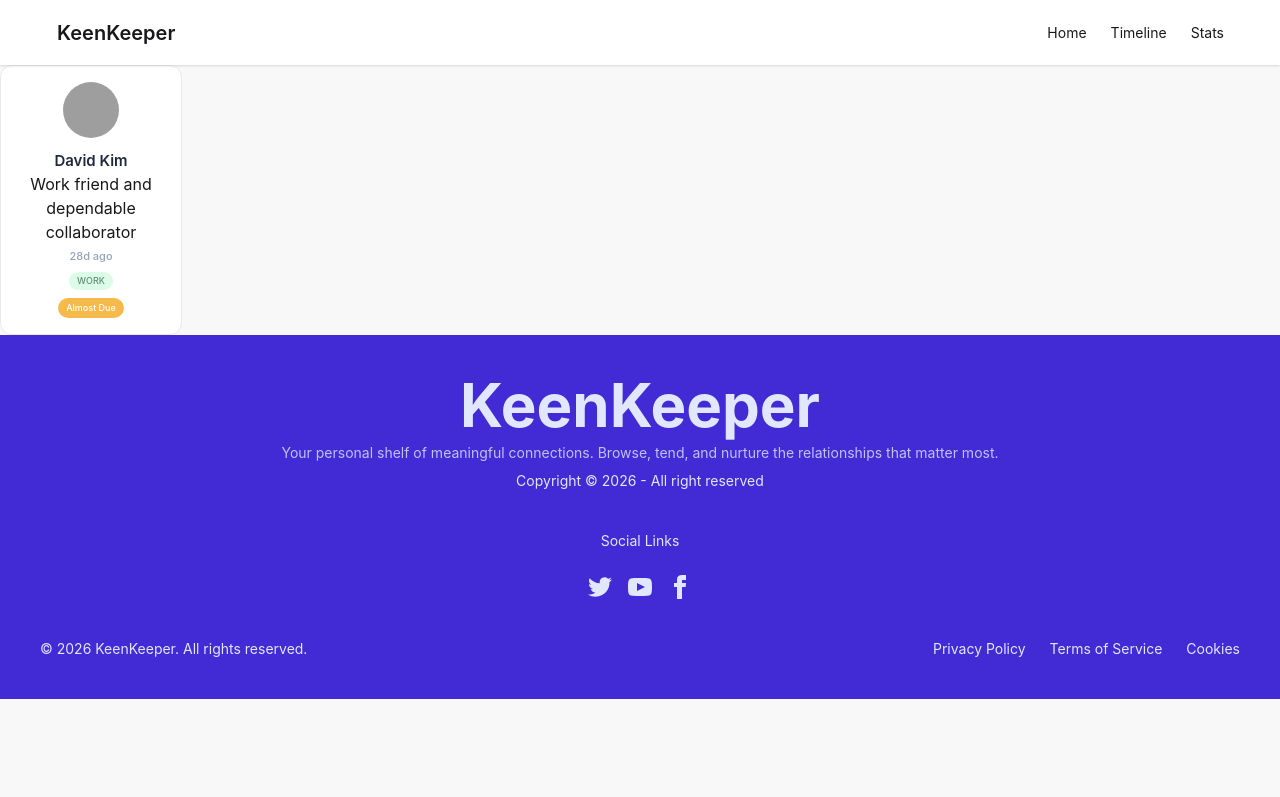
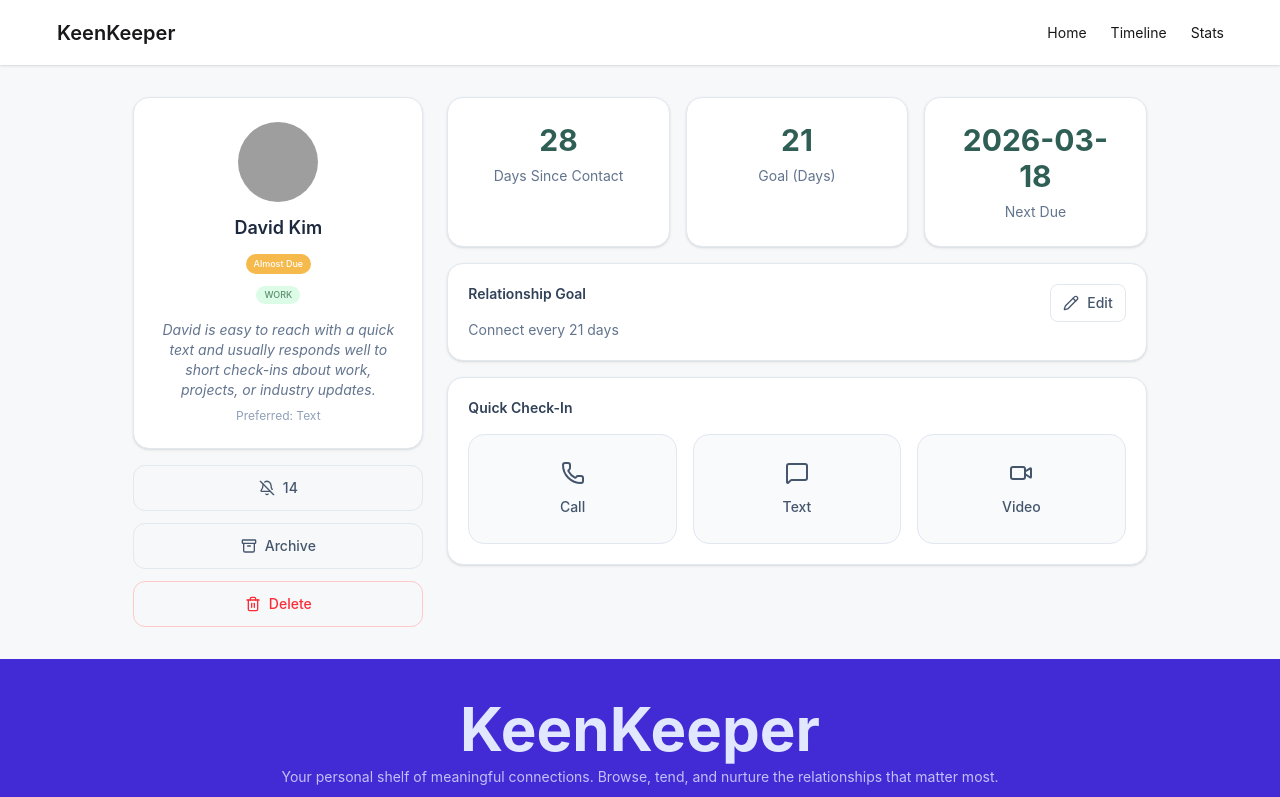
Before and after one commit to Ahnaf-Afif/assignment-07, a Next.js app: page /Details/f001 in a window 1280 px wide. Shown: the top 797 px of the page. Built offline with nearby package versions, Linux system fonts and the light colour scheme; grey boxes are pictures that could not be loaded.

Commit message:
detials section done

```diff
--- a/package.json
+++ b/package.json
@@ -10,6 +10,7 @@
   },
   "dependencies": {
     "daisyui": "^5.5.19",
+    "lucide-react": "^1.8.0",
     "next": "16.2.3",
     "react": "19.2.4",
     "react-dom": "19.2.4"
--- a/src/components/Details/Leftside.jsx
+++ b/src/components/Details/Leftside.jsx
@@ -1,5 +1,18 @@
 import React from "react";
-import data from "@/data/data.json";
+import {
+  Archive,
+  BellOff,
+  Phone,
+  MessageSquare,
+  Trash2,
+  Video,
+  Pencil,
+} from "lucide-react";
+
+const formatStatus = (status) => {
+  if (status === "On Track") return "On-Track";
+  return status;
+};
 
 const statusClasses = {
   Overdue: "bg-[#FF4D4F] text-white",
@@ -8,35 +21,66 @@ const statusClasses = {
   "Need Attention": "bg-[#FF4D4F] text-white",
 };
 
-const formatStatus = (status) => {
-  if (status === "On Track") return "On-Track";
-  return status;
-};
+const quickActions = [
+  { icon: Phone, label: "Call" },
+  { icon: MessageSquare, label: "Text" },
+  { icon: Video, label: "Video" },
+];
 
-const Leftside = ({ friend }) => {
-  const { name, avatar, lastContactDaysAgo, tags = [], status } = friend;
+function SideButton({ icon: Icon, label, danger = false }) {
+  return (
+    <button
+      className={`flex w-full items-center justify-center gap-2 rounded-xl border px-4 py-3 text-sm font-medium transition
+        ${
+          danger
+            ? "border-red-200 text-red-500 hover:bg-red-50"
+            : "border-slate-200 text-slate-600 hover:bg-slate-50"
+        }`}
+    >
+      <Icon className="h-4 w-4" />
+      {label}
+    </button>
+  );
+}
+
+export default function Leftside({ friend }) {
+  const { tags = [], daysSinceContact } = friend;
+
+  const stats = [
+    { value: friend.daysSinceContact, label: "Days Since Contact" },
+    { value: friend.goalDays, label: "Goal (Days)" },
+    { value: friend.nextDueDate, label: "Next Due" },
+  ];
 
   return (
+    <section className="w-full bg-[#f6f8fa] p-6 md:p-8">
+      <div className="mx-auto max-w-10/12">
+        <div className="grid gap-6 lg:grid-cols-[290px_minmax(0,1fr)]">
+          <div className="space-y-4">
+            <div className="rounded-2xl border border-slate-200 bg-white p-6 shadow-sm">
+              <div className="flex flex-col items-center text-center">
                 <div>
-      <div className="w-full max-w-[182px] rounded-[12px] border border-[#E9E9E9] bg-white px-6 py-4 ]">
-        <div className="flex flex-col items-center text-center">
                   <img
-            src={avatar}
-            alt={name}
-            className="mb-3 h-[56px] w-[56px] rounded-full object-cover"
+                    src={friend.avatar}
+                    alt={friend.name}
+                    className="mb-3 h-[80px] w-[80px] rounded-full object-cover"
                   />
+                </div>
 
-          <h3 className="text-[15px] font-semibold leading-[22px] text-[#1E293B]">
-            {name}
-          </h3>
+                <h2 className="text-lg font-semibold text-slate-800">
+                  {friend.name}
+                </h2>
 
-          <p>{friend.headline}</p>
-
-          <p className="mt-1 text-[11px] font-medium leading-[16px] text-[#94A3B8]">
-            {lastContactDaysAgo}d ago
-          </p>
-
-          <div className="mt-2 flex flex-wrap items-center justify-center gap-1">
+                <div className="mt-3 flex flex-col gap-3 flex-wrap items-center justify-center gap-2">
+                  <div
+                    className={` rounded-full px-2 py-[3px] text-[9px] font-medium leading-[14px] ${
+                      statusClasses[friend.status] ||
+                      "bg-slate-200 text-slate-700"
+                    }`}
+                  >
+                    {formatStatus(friend.status)}
+                  </div>
+                  <div className=" flex flex-wrap items-center justify-center gap-1">
                     {tags.slice(0, 2).map((tag) => (
                       <span
                         key={tag}
@@ -46,18 +90,83 @@ const Leftside = ({ friend }) => {
                       </span>
                     ))}
                   </div>
+                </div>
 
-          <span
-            className={`mt-2 rounded-full px-2 py-[3px] text-[9px] font-medium leading-[14px] ${
-              statusClasses[status] || "bg-slate-200 text-slate-700"
-            }`}
+                <p className="mt-4 text-sm italic text-slate-500">
+                  {friend.notes}
+                </p>
+
+                <p className="mt-2 text-xs text-slate-400">
+                  Preferred: {friend.preferredContact}
+                </p>
+              </div>
+            </div>
+
+            <div className="space-y-3">
+              <SideButton icon={BellOff} label={friend.actions.snoozeDays} />
+              <SideButton icon={Archive} label="Archive" />
+              <SideButton icon={Trash2} label="Delete" danger />
+            </div>
+          </div>
+
+          <div className="space-y-4">
+            <div className="grid gap-4 md:grid-cols-3">
+              {stats.map((item) => (
+                <div
+                  key={item.label}
+                  className="rounded-2xl border border-slate-200 bg-white p-6 text-center shadow-sm"
                 >
-            {formatStatus(status)}
+                  <p className="text-3xl font-bold text-[#2f5f54]">
+                    {item.value}
+                  </p>
+                  <p className="mt-2 text-sm text-slate-500">{item.label}</p>
+                </div>
+              ))}
+            </div>
+
+            <div className="rounded-2xl border border-slate-200 bg-white p-5 shadow-sm">
+              <div className="flex items-start justify-between gap-4">
+                <div>
+                  <h3 className="text-sm font-semibold text-slate-700">
+                    Relationship Goal
+                  </h3>
+                  <p className="mt-4 text-sm text-slate-500">
+                    {friend.relationshipGoal}
+                  </p>
+                </div>
+
+                <button className="inline-flex items-center gap-2 rounded-lg border border-slate-200 px-3 py-2 text-sm font-medium text-slate-600 hover:bg-slate-50">
+                  <Pencil className="h-4 w-4" />
+                  Edit
+                </button>
+              </div>
+            </div>
+
+            <div className="rounded-2xl border border-slate-200 bg-white p-5 shadow-sm">
+              <h3 className="mb-4 text-sm font-semibold text-slate-700">
+                Quick Check-In
+              </h3>
+
+              <div className="grid gap-4 sm:grid-cols-3">
+                {quickActions.map((action) => {
+                  const Icon = action.icon;
+                  return (
+                    <button
+                      key={action.label}
+                      className="flex min-h-[110px] flex-col items-center justify-center rounded-2xl border border-slate-200 bg-slate-50 text-slate-600 transition hover:bg-slate-100"
+                    >
+                      <Icon className="mb-3 h-6 w-6" />
+                      <span className="text-sm font-medium">
+                        {action.label}
                       </span>
+                    </button>
+                  );
+                })}
               </div>
             </div>
           </div>
+        </div>
+      </div>
+    </section>
   );
-};
-
-export default Leftside;
+}
```
Also changed, not shown: 1 other file (tests, documents, lock files or other folders). Lines whose indentation alone changed are shown as unchanged.
